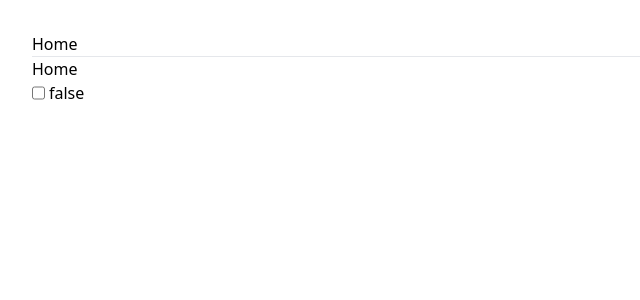
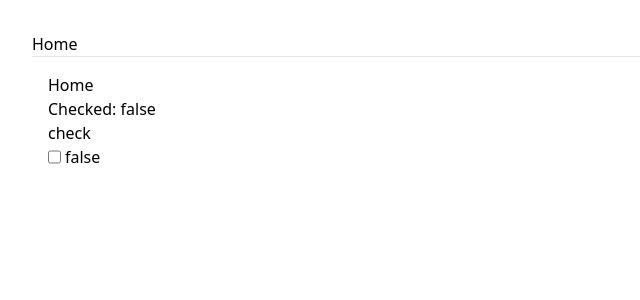
Before and after one commit to ykob/learn-react-2022, a React (Create React App) app: page / in a window 1280 px wide. Shown: the top 300 px of the page, without its empty margins (0-640 px from the left). Built offline with nearby package versions, Linux system fonts and the light colour scheme.

Commit message:
moved the state from child to parent.

```diff
--- a/src/components/form-element/Checkbox.tsx
+++ b/src/components/form-element/Checkbox.tsx
@@ -1,15 +1,16 @@
-import React, { useId, useMemo, useRef, useState } from 'react'
+import React, { ChangeEventHandler, memo, useId, useRef } from 'react'
 
-export const CheckBox = ({ name }: { name: string }) => {
+export const CheckBox = memo(({
+  checked,
+  onChange,
+  name,
+}: {
+  checked: boolean
+  onChange: ChangeEventHandler<HTMLInputElement>
+  name: string
+}) => {
   const element = useRef<HTMLInputElement>(null)
   const id = useId()
-  const [checked, setChecked] = useState(false)
-
-  const handleClick = useMemo(() => {
-    return (e: React.ChangeEvent<HTMLInputElement>) => {
-      setChecked(e.currentTarget.checked)
-    }
-  }, [])
 
   return (
     <div className="flex gap-1">
@@ -19,9 +20,9 @@ export const CheckBox = ({ name }: { name: string }) => {
         name={name}
         ref={element}
         type="checkbox"
-        onChange={handleClick}
+        onChange={onChange}
       />
       <label htmlFor={id}>{String(checked)}</label>
     </div>
   )
-}
+})
--- a/src/views/Home.tsx
+++ b/src/views/Home.tsx
@@ -1,10 +1,27 @@
+import React, { useState, useMemo, useCallback } from 'react'
 import { CheckBox } from '../components/form-element/Checkbox'
 
 export function Home() {
+  const [checked, setChecked] = useState(false)
+
+  const onChange = useMemo(() => {
+    return (e: React.ChangeEvent<HTMLInputElement>) => {
+      setChecked(e.currentTarget.checked)
+    }
+  }, [])
+
+  const onChangeParent = useCallback(() => {
+    setChecked(!checked)
+  }, [checked])
+
   return (
-    <div>
+    <div className='p-4'>
       <h2>Home</h2>
-      <CheckBox name="checkbox" />
+      <div>
+        Checked: {String(checked)}
+      </div>
+      <button onClick={onChangeParent}>check</button>
+      <CheckBox checked={checked} name="checkbox" onChange={onChange} />
     </div>
   )
 }
```
